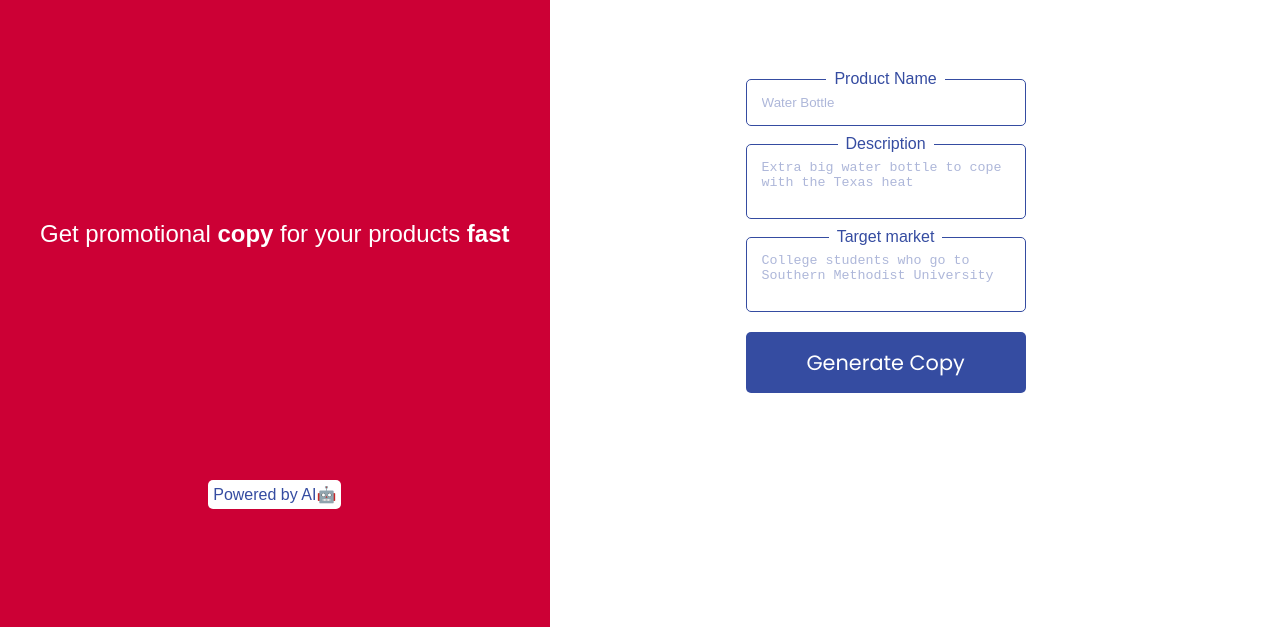
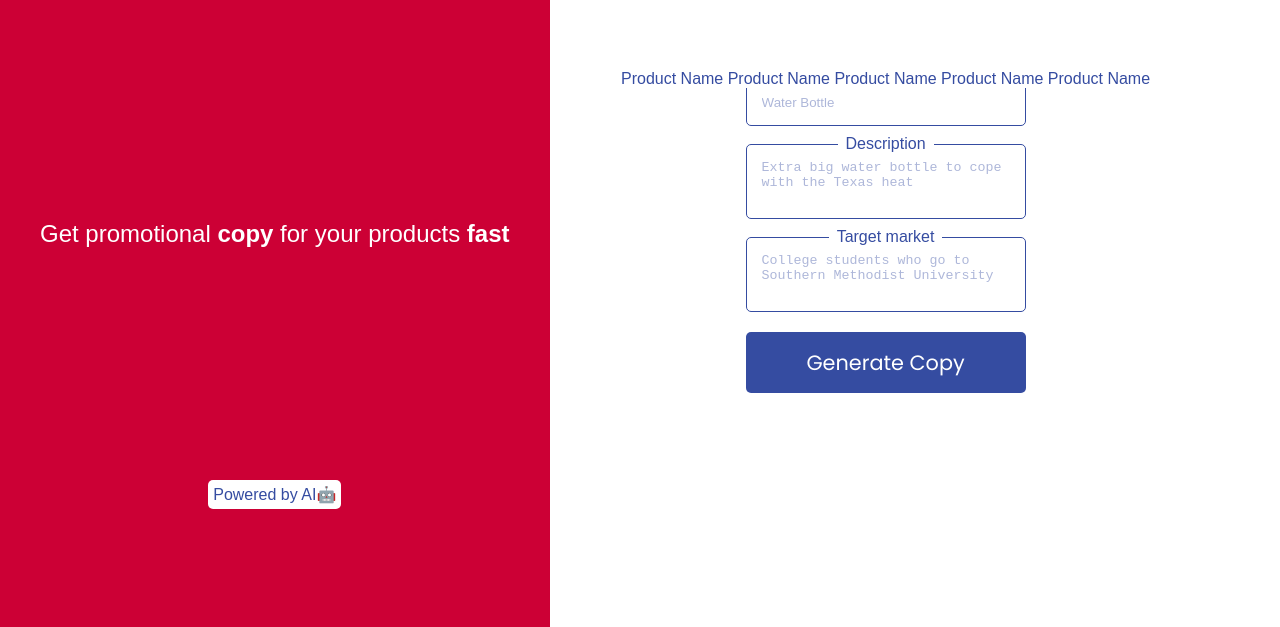
Before and after one commit to tantantan12/AIApp, a website: page index.html in a window 1280 px wide. Shown: the part 173-800 px from the top of the page. Drawn offline with Linux system fonts and the light colour scheme.

Commit message:
Update index.html

```diff
--- a/index.html
+++ b/index.html
@@ -32,7 +32,7 @@
 			<p>Powered by AI🤖</p>
 		</section>
 		<section class="ad-input" id="ad-input">
-			<label for="">Product Name</label>
+			<label for="">Product Name Product Name Product Name Product Name Product Name</label>
 			<input type="text" placeholder="Water Bottle" id="name">
 			<label for="">Description</label>
 			<textarea placeholder="Extra big water bottle to cope with the Texas heat" id="desc"></textarea>
```
